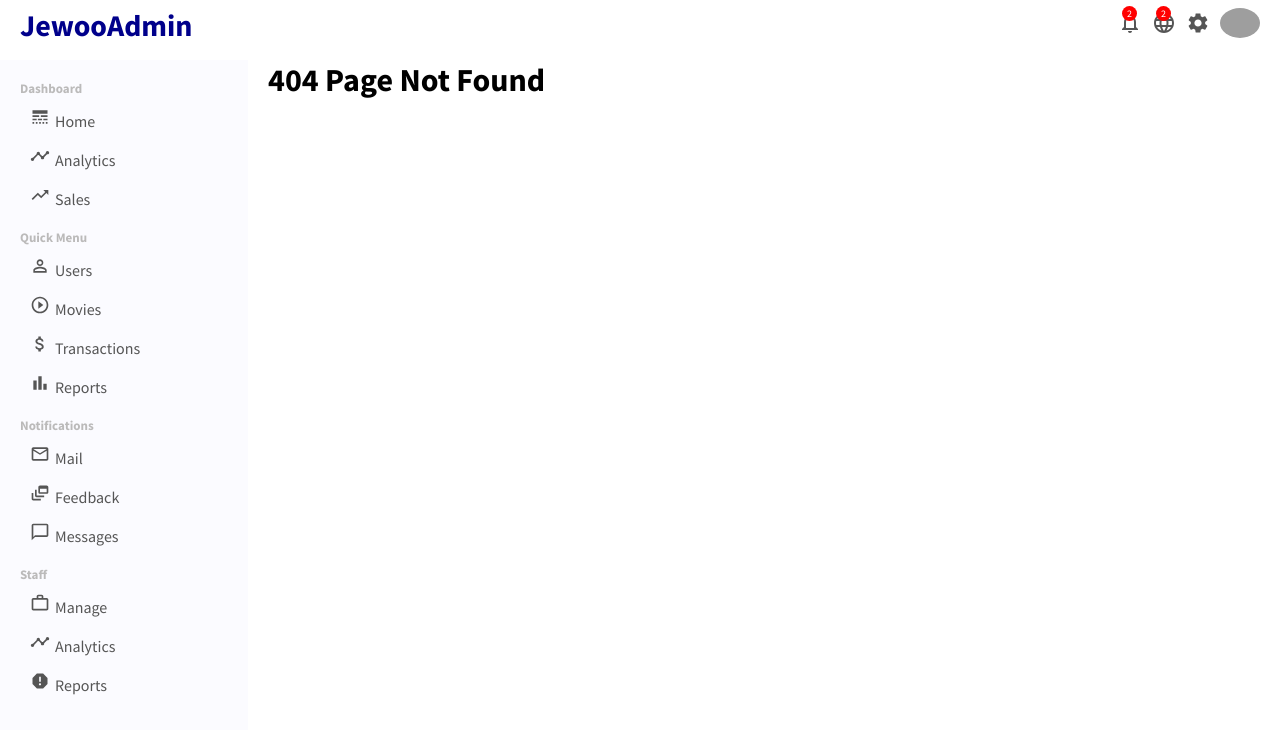
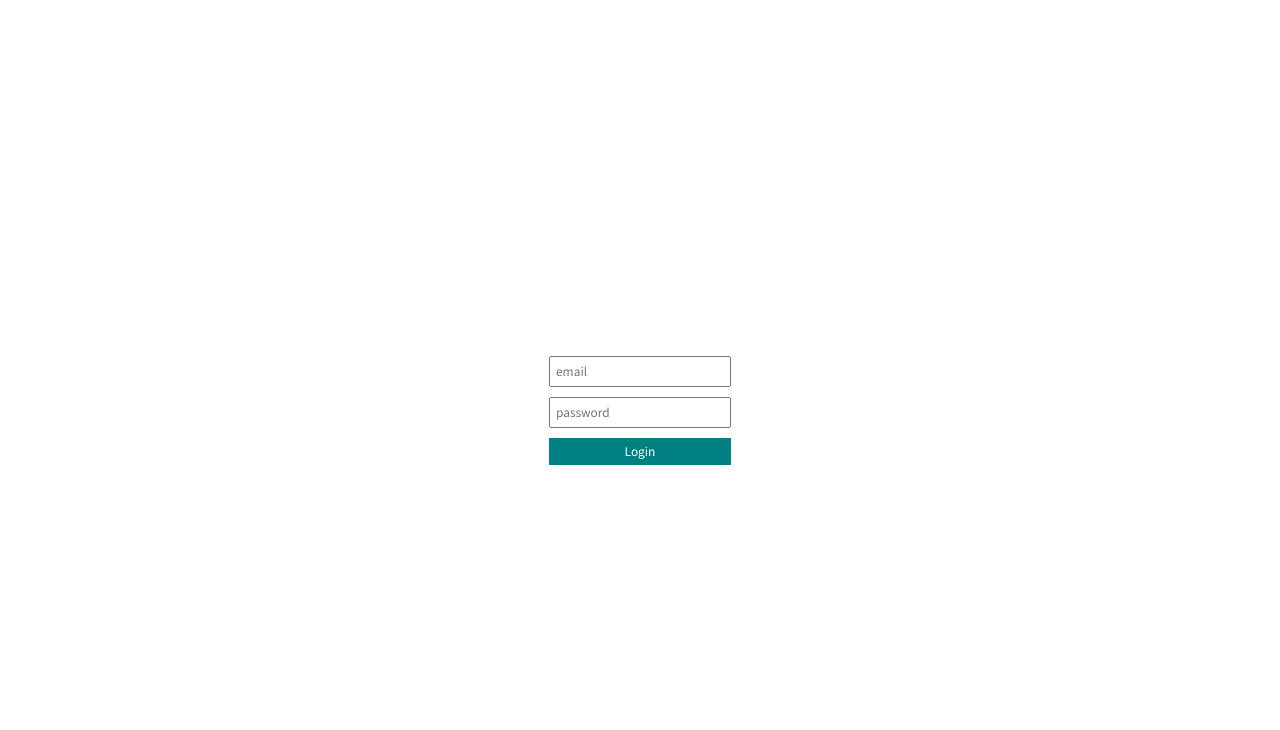
Before and after one commit to jeus0630/NETFLIX, a React (Create React App) app in the folder admin/: page /login in a window 1280 px wide. Before the commit this address had no page. Shown: the top 730 px of the page. Built offline with nearby package versions, Linux system fonts and the light colour scheme; grey boxes are pictures that could not be loaded.

Commit message:
Update: Login.tsx, App.tsx
Login 기능 추가
LocalSotrage에 따라 Redirect 추가

```diff
--- a/admin/src/App.tsx
+++ b/admin/src/App.tsx
@@ -3,16 +3,21 @@ import Sidebar from './components/sidebar/Sidebar';
 import Topbar from './components/topbar/Topbar';
 import "./app.scss";
 import Home from './pages/home/Home';
-import { BrowserRouter as Router, Route, Routes } from 'react-router-dom';
+import { BrowserRouter as Router, Route, Routes, Navigate } from 'react-router-dom';
 import UserList from './pages/userList/UserList';
 import User from './pages/user/User';
 import NewUser from './pages/newUser/NewUser';
-import Products from './pages/products/Products';
-import Product from './pages/product/Product';
-import NewProduct from './pages/newProduct/NewProduct';
+import Movies from './pages/movies/Movies';
+import Movie from './pages/movie/Movie';
+import NewMovie from './pages/newProduct/NewProduct';
 import NotFound from './pages/notFound/NotFound';
+import Login from './pages/login/Login';
+import { RootState } from './redux/store';
+import { useSelector } from "react-redux";
 
 function App() {
+
+  const isLogIn = useSelector((state: RootState) => state.login.isLogIn);
 
   return (
     <Router>
@@ -20,16 +25,26 @@ function App() {
         <Topbar></Topbar>
         <div className="container">
           <Sidebar></Sidebar>
+          {
+            isLogIn ? (
               <Routes>
                 <Route path="/" element={<Home></Home>}></Route>
+                <Route path="/login" element={<Home></Home>}></Route>
                 <Route path="/users" element={<UserList></UserList>}></Route>
                 <Route path="/user/:id" element={<User></User>}></Route>
                 <Route path="/new-user" element={<NewUser></NewUser>}></Route>
-            <Route path="/movies" element={<Products></Products>}></Route>
-            <Route path="/movie/:id" element={<Product></Product>}></Route>
-            <Route path="/new-movie" element={<NewProduct></NewProduct>}></Route>
+                <Route path="/movies" element={<Movies></Movies>}></Route>
+                <Route path="/movie/:id" element={<Movie></Movie>}></Route>
+                <Route path="/new-movie" element={<NewMovie></NewMovie>}></Route>
                 <Route path="/*" element={<NotFound></NotFound>}></Route>
               </Routes>
+            ) : (
+              <Routes>
+                <Route path="/login" element={<Login></Login>}></Route>
+                <Route path="/*" element={<Navigate replace to="/login"></Navigate>}></Route>
+              </Routes>
+            )
+          }
         </div>
       </div>
     </Router>
--- a/admin/src/components/sidebar/Sidebar.tsx
+++ b/admin/src/components/sidebar/Sidebar.tsx
@@ -1,12 +1,15 @@
 import * as React from 'react';
 import "./sidebar.scss";
 import { LineStyle, Timeline, TrendingUp, PermIdentity, Storefront, AttachMoney, BarChart, MailOutline, DynamicFeed, ChatBubbleOutline, WorkOutline, Report, PlayCircleOutline } from '@mui/icons-material';
-import { NavLink } from 'react-router-dom';
+import { NavLink, useLocation } from 'react-router-dom';
 
 interface ISidebarProps {
 }
 
 const Sidebar: React.FunctionComponent<ISidebarProps> = (props) => {
+    const location = useLocation();
+    if (location.pathname === '/login') return null;
+
     return (
         <div className='side-bar'>
             <div className="side-bar-wrapper">
--- a/admin/src/components/topbar/Topbar.tsx
+++ b/admin/src/components/topbar/Topbar.tsx
@@ -1,11 +1,15 @@
 import * as React from 'react';
 import "./topbar.scss";
 import { NotificationsNone, Language, Settings } from '@mui/icons-material';
+import { useLocation } from 'react-router-dom';
 
 interface ITopbarProps {
 }
 
 const Topbar: React.FunctionComponent<ITopbarProps> = (props) => {
+    const location = useLocation();
+    if (location.pathname === '/login') return null;
+
     return (
         <div className="top-bar">
             <div className="top-bar-wrapper">
--- /dev/null
+++ b/admin/src/pages/login/Login.tsx
@@ -0,0 +1,49 @@
+import * as React from 'react';
+import "./login.scss";
+import { useState } from 'react';
+import { useDispatch, useSelector } from 'react-redux';
+import { AppDispatch, RootState } from '../../redux/store';
+import { postLogin } from '../../redux/loginSlice';
+
+interface ILoginProps {
+}
+
+const Login: React.FunctionComponent<ILoginProps> = (props) => {
+
+    const [login, setLogin] = useState({
+        email: '',
+        password: ''
+    })
+
+    const changeHandler = (e: React.ChangeEvent<HTMLInputElement>) => {
+        const { name, value } = e.target;
+
+        setLogin({
+            ...login,
+            [name]: value
+        })
+    }
+
+    const dispatch = useDispatch<AppDispatch>();
+    const isPending = useSelector((state: RootState) => state.login.isPending);
+
+    const clickHandler = (e: React.MouseEvent<HTMLButtonElement, MouseEvent>) => {
+        e.preventDefault();
+        dispatch(postLogin({
+            button: e.target,
+            login
+        }));
+    }
+
+    return (
+        <div className="login">
+            <form action="" className="login-form">
+                <input type="email" name="email" className="login-input" placeholder='email' onChange={changeHandler} value={login.email} />
+                <input type="password" name="password" className="login-input" placeholder='password' onChange={changeHandler} value={login.password} />
+                <button className='login-button' onClick={clickHandler} disabled={isPending}>Login</button>
+            </form>
+        </div>
+    );
+};
+
+export default Login;
--- /dev/null
+++ b/admin/src/pages/login/login.scss
@@ -0,0 +1,25 @@
+.login {
+  display: flex;
+  justify-content: center;
+  align-items: center;
+  width: 100%;
+  height: 100vh;
+
+  .login-form {
+    display: flex;
+    flex-direction: column;
+
+    .login-input {
+      margin-bottom: 10px;
+      padding: 5px;
+    }
+
+    .login-button {
+      padding: 5px;
+      background: teal;
+      border: none;
+      color: #fff;
+      cursor: pointer;
+    }
+  }
+}
--- a/admin/src/pages/product/Product.tsx
+++ b/admin/src/pages/movie/Movie.tsx
@@ -2,7 +2,7 @@ import { Publish } from '@mui/icons-material';
 import * as React from 'react';
 import { useNavigate } from 'react-router-dom';
 import Chart from '../../components/chart/Chart';
-import "./product.scss";
+import "./movie.scss";
 
 interface IProductProps {
 }
@@ -83,7 +83,7 @@ const Product: React.FunctionComponent<IProductProps> = (props) => {
                             <label htmlFor="file">
                                 <Publish></Publish>
                             </label>
-                            <input type="file" id="file" style={{display:"none"}}/>
+                            <input type="file" id="file" style={{ display: "none" }} />
                         </div>
                         <button className="product-button">
                             Update
--- a/admin/src/pages/products/Products.tsx
+++ b/admin/src/pages/movies/Movies.tsx
@@ -1,6 +1,6 @@
 import * as React from 'react';
 import { useState } from 'react';
-import "./products.scss";
+import "./movies.scss";
 import { DataGrid, GridRowsProp, GridColDef } from '@mui/x-data-grid';
 import { DeleteOutline } from '@mui/icons-material';
 import { Link } from 'react-router-dom';
--- /dev/null
+++ b/admin/src/redux/loginSlice.tsx
@@ -0,0 +1,59 @@
+import { createAsyncThunk } from "@reduxjs/toolkit";
+import { createSlice, PayloadAction } from "@reduxjs/toolkit";
+
+export const postLogin = createAsyncThunk("/login/post", async ({ button, login }: { button: EventTarget, login: { email: string; password: string } }) => {
+
+    try {
+        const res = await fetch("/api/auth/login", {
+            method: 'POST',
+            headers: {
+                'Content-Type': 'application/JSON'
+            },
+            body: JSON.stringify(login)
+        });
+        const data = await res.json();
+
+        return data;
+    } catch (err) {
+        console.log(err);
+    }
+
+});
+
+type InitialState = {
+    isLogIn: boolean;
+    isPending: boolean;
+};
+
+const initialState: InitialState = {
+    isLogIn: window.localStorage.getItem('user') ? true : false,
+    isPending: false
+};
+
+const slice = createSlice({
+    name: "login",
+    initialState,
+    reducers: {
+    },
+    extraReducers: (builder) => {
+        builder
+            .addCase(postLogin.pending, (state) => {
+                state.isPending = true;
+            })
+            .addCase(postLogin.fulfilled, (state, action) => {
+                state.isPending = false;
+
+                if (action.payload.isAdmin) {
+                    state.isLogIn = true
+                    window.localStorage.setItem('user', JSON.stringify(action.payload));
+                }
+                else alert('You are not Authenticated');
+            })
+            .addCase(postLogin.rejected, (state) => {
+                state.isPending = false;
+            })
+    },
+});
+
+export const { } = slice.actions;
+export default slice.reducer;
--- a/admin/src/redux/store.tsx
+++ b/admin/src/redux/store.tsx
@@ -1,9 +1,11 @@
 import { configureStore } from "@reduxjs/toolkit";
 import stats from "./statSlice";
+import login from "./loginSlice";
 
 export const store = configureStore({
     reducer: {
-        stats
+        stats,
+        login
     }
 })
 
```
Also changed, not shown: admin/src/pages/movie/movie.scss (renamed from admin/src/pages/product/product.scss), admin/src/pages/movies/movies.scss (renamed from admin/src/pages/products/products.scss), 1 other file (tests, documents, lock files or other folders). Lines whose indentation alone changed are shown as unchanged.
